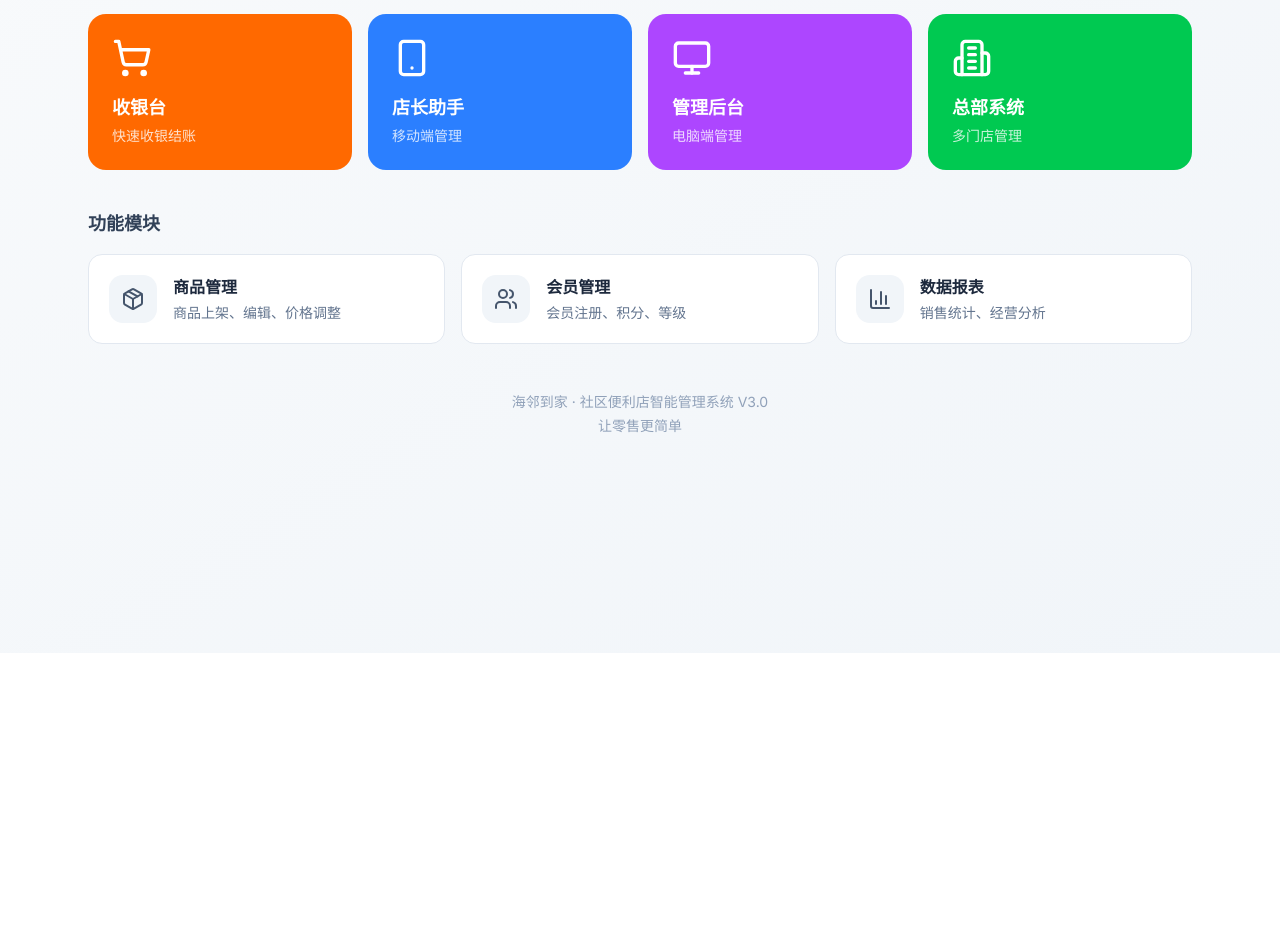
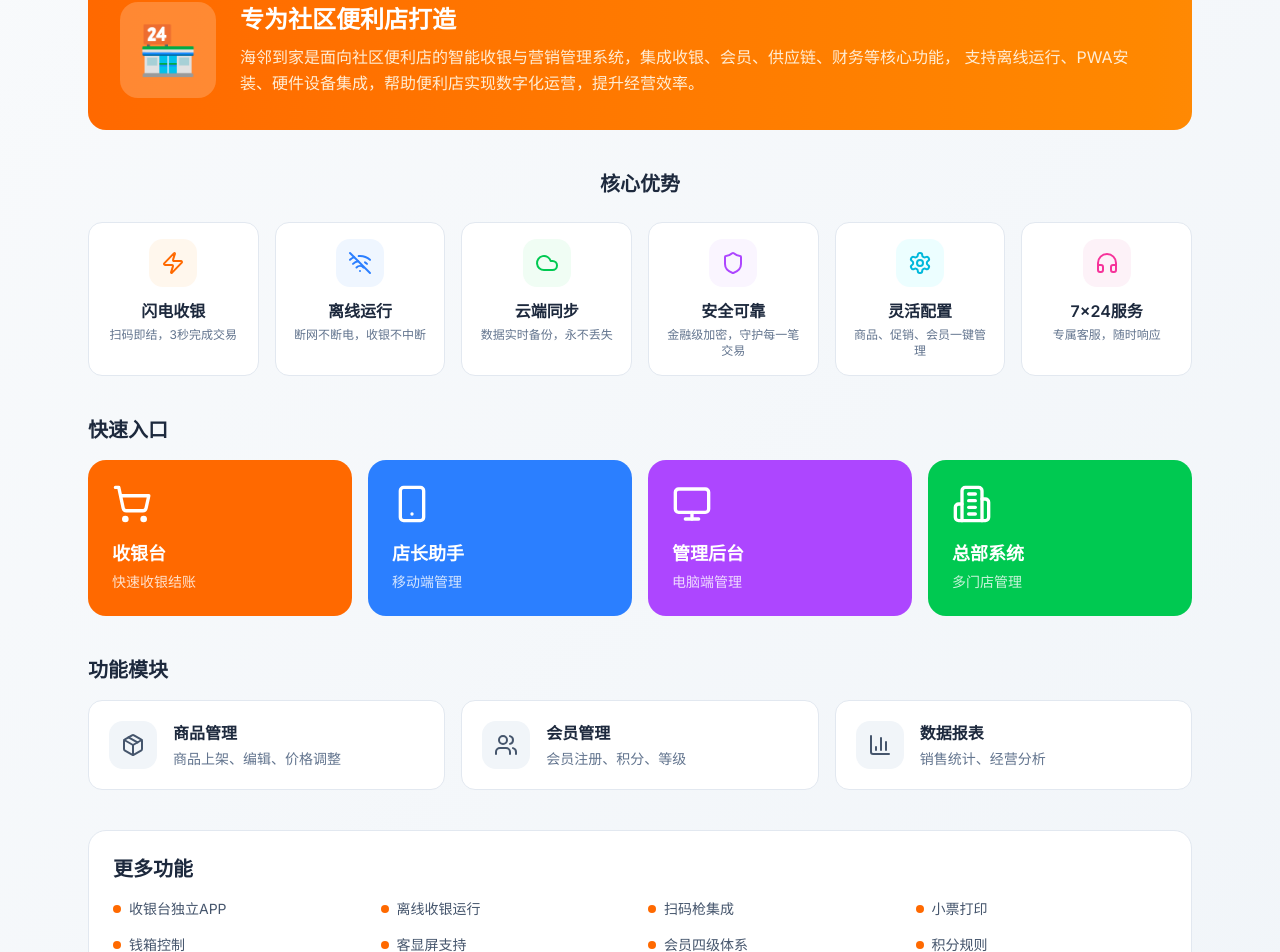
Before and after one commit to hlyg365/hailin-pos, a Next.js app: page / in a window 1280 px wide. Shown: the part 147-1099 px from the top of the page. Before the commit the page ends 800 px from the top, so only its background shows below. Built offline with nearby package versions, Linux system fonts and the light colour scheme.

Commit message:
feat: 优化首页，添加系统介绍、核心优势和功能列表

```diff
--- a/src/app/page.tsx
+++ b/src/app/page.tsx
@@ -11,7 +11,13 @@
   Users,
   BarChart3,
   Wifi,
-  Clock
+  Clock,
+  Zap,
+  Shield,
+  Cloud,
+  WifiOff,
+  Settings,
+  Headphones
 } from 'lucide-react';
 
 /**
@@ -20,13 +26,8 @@
  * 访问策略：
  * - 原生APP（Capacitor/Android WebView）→ 收银台 /pos
  * - 浏览器访问 → 显示综合首页
- *
- * 说明：
- * - 收银台APP已安装到收银机上，直接打开APP进入收银台
- * - 管理员在电脑浏览器访问此页面选择功能入口
  */
 
-// 快速入口配置
 const quickEntries = [
   {
     id: 'pos',
@@ -66,7 +67,51 @@
   },
 ];
 
-// 功能模块配置
+const features = [
+  {
+    icon: Zap,
+    title: '闪电收银',
+    desc: '扫码即结，3秒完成交易',
+    color: 'text-orange-500',
+    bg: 'bg-orange-50',
+  },
+  {
+    icon: WifiOff,
+    title: '离线运行',
+    desc: '断网不断电，收银不中断',
+    color: 'text-blue-500',
+    bg: 'bg-blue-50',
+  },
+  {
+    icon: Cloud,
+    title: '云端同步',
+    desc: '数据实时备份，永不丢失',
+    color: 'text-green-500',
+    bg: 'bg-green-50',
+  },
+  {
+    icon: Shield,
+    title: '安全可靠',
+    desc: '金融级加密，守护每一笔交易',
+    color: 'text-purple-500',
+    bg: 'bg-purple-50',
+  },
+  {
+    icon: Settings,
+    title: '灵活配置',
+    desc: '商品、促销、会员一键管理',
+    color: 'text-cyan-500',
+    bg: 'bg-cyan-50',
+  },
+  {
+    icon: Headphones,
+    title: '7x24服务',
+    desc: '专属客服，随时响应',
+    color: 'text-pink-500',
+    bg: 'bg-pink-50',
+  },
+];
+
 const modules = [
   {
     id: 'products',
@@ -108,48 +153,31 @@
 
 function HomePageContent() {
   const [platform, setPlatform] = useState<'app' | 'browser'>('browser');
-  const [isChecking, setIsChecking] = useState(true);
 
   useEffect(() => {
-    // 检测平台类型
     const detectPlatform = () => {
-      if (typeof window === 'undefined') {
-        return 'browser';
-      }
+      if (typeof window === 'undefined') return 'browser';
 
       const capacitor = (window as any).Capacitor;
+      if (capacitor?.isNativePlatform?.()) return 'app';
 
-      // 1. Capacitor 原生平台
-      if (capacitor && capacitor.isNativePlatform && capacitor.isNativePlatform()) {
-        return 'app';
-      }
+      const ua = navigator.userAgent || '';
+      if (ua.includes('Android') && (ua.includes('wv') || ua.includes('WebView'))) return 'app';
 
-      // 2. Android WebView
-      const ua = navigator.userAgent || '';
-      if (ua.includes('Android') && (ua.includes('wv') || ua.includes('WebView'))) {
-        return 'app';
-      }
-
-      // 3. URL 参数强制APP模式
       const params = new URLSearchParams(window.location.search);
-      if (params.get('app') === 'true') {
-        return 'app';
-      }
+      if (params.get('app') === 'true') return 'app';
 
       return 'browser';
     };
 
     const result = detectPlatform();
-    setPlatform(result);
-    setIsChecking(false);
+    if (result === 'app') {
+      setPlatform('app');
+      setTimeout(() => { window.location.href = '/pos'; }, 100);
+    }
   }, []);
 
-  // 原生APP直接跳转到收银台
   if (platform === 'app') {
-    // 使用 window.location 强制跳转，避免 Next.js 路由
-    if (typeof window !== 'undefined') {
-      window.location.href = '/pos';
-    }
     return (
       <div className="min-h-screen bg-gradient-to-br from-orange-500 to-orange-600 flex items-center justify-center">
         <div className="text-center text-white">
@@ -161,7 +189,6 @@
     );
   }
 
-  // 浏览器显示综合首页
   return (
     <div className="min-h-screen bg-gradient-to-br from-slate-50 to-slate-100">
       {/* 顶部标题栏 */}
@@ -191,11 +218,45 @@
         </div>
       </header>
 
-      {/* 主内容区 */}
       <main className="max-w-6xl mx-auto px-6 py-8">
+        {/* 系统介绍 */}
+        <section className="mb-10 bg-gradient-to-r from-orange-500 to-orange-400 rounded-2xl p-8 text-white">
+          <div className="flex flex-col md:flex-row items-center gap-6">
+            <div className="w-24 h-24 bg-white/20 rounded-2xl flex items-center justify-center">
+              <span className="text-5xl">🏪</span>
+            </div>
+            <div className="flex-1 text-center md:text-left">
+              <h2 className="text-2xl font-bold mb-2">专为社区便利店打造</h2>
+              <p className="text-orange-100 leading-relaxed">
+                海邻到家是面向社区便利店的智能收银与营销管理系统，集成收银、会员、供应链、财务等核心功能，
+                支持离线运行、PWA安装、硬件设备集成，帮助便利店实现数字化运营，提升经营效率。
+              </p>
+            </div>
+          </div>
+        </section>
+
+        {/* 核心优势 */}
+        <section className="mb-10">
+          <h2 className="text-xl font-bold text-slate-800 mb-6 text-center">核心优势</h2>
+          <div className="grid grid-cols-2 md:grid-cols-3 lg:grid-cols-6 gap-4">
+            {features.map((feature, index) => (
+              <div
+                key={index}
+                className="bg-white rounded-xl p-4 border border-slate-200 hover:shadow-lg transition-all text-center"
+              >
+                <div className={`w-12 h-12 ${feature.bg} rounded-xl flex items-center justify-center mx-auto mb-3`}>
+                  <feature.icon className={`w-6 h-6 ${feature.color}`} />
+                </div>
+                <h3 className="font-semibold text-slate-800 mb-1">{feature.title}</h3>
+                <p className="text-xs text-slate-500">{feature.desc}</p>
+              </div>
+            ))}
+          </div>
+        </section>
+
         {/* 快速入口 */}
         <section className="mb-10">
-          <h2 className="text-lg font-semibold text-slate-700 mb-4">快速入口</h2>
+          <h2 className="text-xl font-bold text-slate-800 mb-4">快速入口</h2>
           <div className="grid grid-cols-2 md:grid-cols-4 gap-4">
             {quickEntries.map((entry) => (
               <Link
@@ -212,8 +273,8 @@
         </section>
 
         {/* 功能模块 */}
-        <section>
-          <h2 className="text-lg font-semibold text-slate-700 mb-4">功能模块</h2>
+        <section className="mb-10">
+          <h2 className="text-xl font-bold text-slate-800 mb-4">功能模块</h2>
           <div className="grid grid-cols-1 md:grid-cols-3 gap-4">
             {modules.map((module) => (
               <Link
@@ -235,6 +296,24 @@
           </div>
         </section>
 
+        {/* 功能列表 */}
+        <section className="bg-white rounded-2xl p-6 border border-slate-200">
+          <h2 className="text-xl font-bold text-slate-800 mb-4">更多功能</h2>
+          <div className="grid grid-cols-2 md:grid-cols-4 gap-4 text-sm">
+            {[
+              '收银台独立APP', '离线收银运行', '扫码枪集成', '小票打印',
+              '钱箱控制', '客显屏支持', '会员四级体系', '积分规则',
+              '优惠券系统', '满减促销', '晚8点清货', '便民服务',
+              '库存管理', '供应链协同', '财务分账', '合规风控'
+            ].map((item, i) => (
+              <div key={i} className="flex items-center gap-2 text-slate-600">
+                <span className="w-2 h-2 bg-orange-500 rounded-full"></span>
+                {item}
+              </div>
+            ))}
+          </div>
+        </section>
+
         {/* 底部信息 */}
         <footer className="mt-12 text-center text-sm text-slate-400">
           <p>海邻到家 · 社区便利店智能管理系统 V3.0</p>
```
